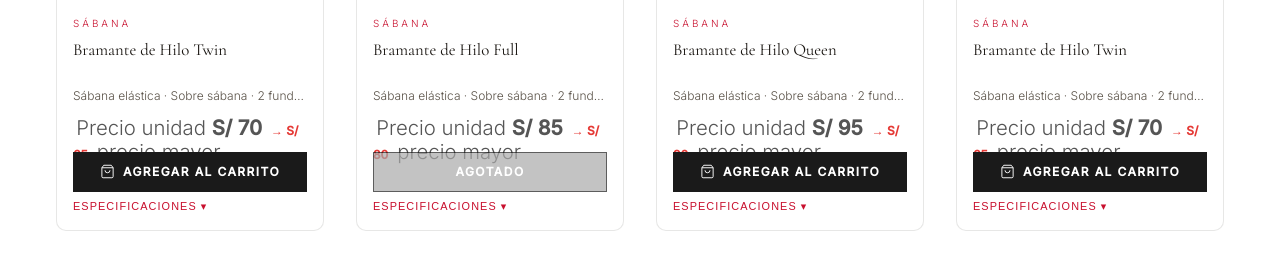
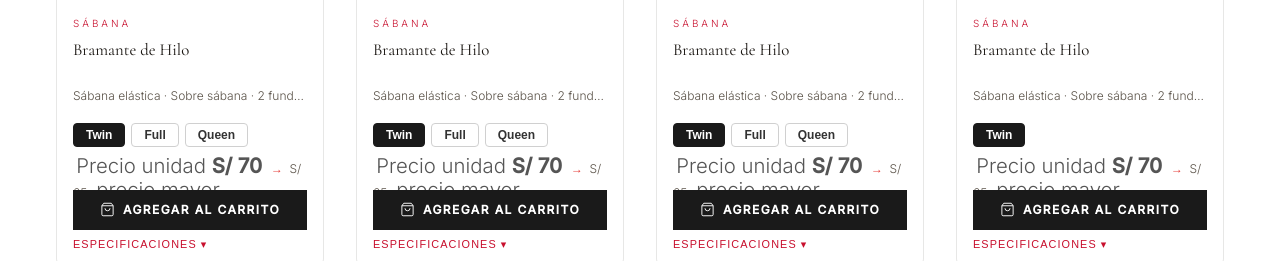
Before and after one commit to cahuazapilcom-a11y/qiru-automation, a FastAPI app: page / in a window 1280 px wide. Shown: the part 6133-6394 px from the top of the page. Run offline with FastAPI, Linux system fonts and the light colour scheme; parts of the project's set-up code (start-up, migrations or seed data) failed here and were passed over; some libraries are stand-ins or nearby versions.

Commit message:
Sabanas: one card per image with size selector buttons, remove duplicates
- 7 cards (one per unique image), each with Twin/Full/Queen size buttons
- Clicking a size button updates price instantly on the card
- Filter tabs auto-activate the matching size button
- CSS styles for size selector buttons

Co-Authored-By: Claude Sonnet 4.6 <noreply@anthropic.com>

```diff
--- a/static/qiru-center/script.js
+++ b/static/qiru-center/script.js
@@ -557,187 +557,66 @@ const PRODUCTS = {
 
     sabanas: [
         {
-            name: 'Bramante de Hilo Twin', price: 'S/ 65', originalPrice: 'S/ 70', priceLabel: true, includes: 'Sábana elástica · Sobre sábana · 2 fundas de almohada · 4 piezas', cat: 'Sábana',
-            size: 'Twin', images: ['a.png'],
-            specs: [
-                ['Material','Bramante de Hilo'],['Talla','Twin (1½ plaza)'],
-                ['Incluye','Sábana elástica · Sobre sábana · 2 fundas de almohada'],['Total','4 piezas'],
-                ['Precio unidad','S/ 70'],['Precio mayor','S/ 65'],
-            ]
-        },
-        {
-            name: 'Bramante de Hilo Full', price: 'S/ 80', originalPrice: 'S/ 85', priceLabel: true, outOfStock: true, includes: 'Sábana elástica · Sobre sábana · 2 fundas de almohada · 4 piezas', cat: 'Sábana',
-            size: 'Full', images: ['a.png'],
-            specs: [
-                ['Material','Bramante de Hilo'],['Talla','Full (2 plazas)'],
-                ['Incluye','Sábana elástica · Sobre sábana · 2 fundas de almohada'],['Total','4 piezas'],
-                ['Precio unidad','S/ 85'],['Precio mayor','S/ 80'],['Disponibilidad','Agotado'],
-            ]
-        },
-        {
-            name: 'Bramante de Hilo Queen', price: 'S/ 90', originalPrice: 'S/ 95', priceLabel: true, includes: 'Sábana elástica · Sobre sábana · 2 fundas de almohada · 4 piezas', cat: 'Sábana',
-            size: 'Queen', images: ['a.png'],
-            specs: [
-                ['Material','Bramante de Hilo'],['Talla','Queen (2½ plazas)'],
-                ['Incluye','Sábana elástica · Sobre sábana · 2 fundas de almohada'],['Total','4 piezas'],
-                ['Precio unidad','S/ 95'],['Precio mayor','S/ 90'],
-            ]
-        },
-        {
-            name: 'Bramante de Hilo Twin', price: 'S/ 65', originalPrice: 'S/ 70', priceLabel: true, includes: 'Sábana elástica · Sobre sábana · 2 fundas de almohada · 4 piezas', cat: 'Sábana',
-            size: 'Twin', images: ['y.png'],
-            specs: [
-                ['Material','Bramante de Hilo'],['Talla','Twin (1½ plaza)'],
-                ['Incluye','Sábana elástica · Sobre sábana · 2 fundas de almohada'],['Total','4 piezas'],
-                ['Precio unidad','S/ 70'],['Precio mayor','S/ 65'],
-            ]
-        },
-        {
-            name: 'Bramante de Hilo Full', price: 'S/ 80', originalPrice: 'S/ 85', priceLabel: true, includes: 'Sábana elástica · Sobre sábana · 2 fundas de almohada · 4 piezas', cat: 'Sábana',
-            size: 'Full', images: ['y.png'],
-            specs: [
-                ['Material','Bramante de Hilo'],['Talla','Full (2 plazas)'],
-                ['Incluye','Sábana elástica · Sobre sábana · 2 fundas de almohada'],['Total','4 piezas'],
-                ['Precio unidad','S/ 85'],['Precio mayor','S/ 80'],
-            ]
-        },
-        {
-            name: 'Bramante de Hilo Queen', price: 'S/ 90', originalPrice: 'S/ 95', priceLabel: true, includes: 'Sábana elástica · Sobre sábana · 2 fundas de almohada · 4 piezas', cat: 'Sábana',
-            size: 'Queen', images: ['y.png'],
-            specs: [
-                ['Material','Bramante de Hilo'],['Talla','Queen (2½ plazas)'],
-                ['Incluye','Sábana elástica · Sobre sábana · 2 fundas de almohada'],['Total','4 piezas'],
-                ['Precio unidad','S/ 95'],['Precio mayor','S/ 90'],
-            ]
-        },
-        {
-            name: 'Bramante de Hilo Twin', price: 'S/ 65', originalPrice: 'S/ 70', priceLabel: true, includes: 'Sábana elástica · Sobre sábana · 2 fundas de almohada · 4 piezas', cat: 'Sábana',
-            size: 'Twin',
-            images: ['x.png'],
-            specs: [
-                ['Material',      'Bramante de Hilo'],
-                ['Talla',         'Twin (1½ plaza)'],
-                ['Incluye',       'Sábana elástica · Sobre sábana · 2 fundas de almohada'],
-                ['Total',         '4 piezas'],
-                ['Precio unidad', 'S/ 70'],
-                ['Precio mayor',  'S/ 65'],
-            ]
-        },
-        {
-            name: 'Sábanas Bramante de Hilo Twin', price: 'S/ 65', originalPrice: 'S/ 70', priceLabel: true, includes: 'Sábana elástica · Sobre sábana · 2 fundas de almohada', cat: 'Sábana',
-            size: 'Twin',
-            images: ['twin.png'],
-            specs: [
-                ['Material',    'Bramante de Hilo · Suave y duradero'],
-                ['Talla',       'Twin (1½ Plazas)'],
-                ['Incluye',     'Sábana elástica · Sobre sábana · 2 fundas de almohada'],
-                ['Precio unidad', 'S/ 70'],
-                ['Precio mayor',  'S/ 65'],
-            ]
-        },
-        {
-            name: 'Bramante de Hilo Full', price: 'S/ 80', originalPrice: 'S/ 85', priceLabel: true, includes: 'Sábana elástica · Sobre sábana · 2 fundas de almohada · 4 piezas', cat: 'Sábana',
-            size: 'Full',
-            images: ['z.png'],
-            specs: [
-                ['Material',      'Bramante de Hilo'],
-                ['Talla',         'Full (2 plazas)'],
-                ['Incluye',       'Sábana elástica · Sobre sábana · 2 fundas de almohada'],
-                ['Total',         '4 piezas'],
-                ['Precio unidad', 'S/ 85'],
-                ['Precio mayor',  'S/ 80'],
-            ]
-        },
-        {
-            name: 'Bramante de Hilo Twin', price: 'S/ 65', originalPrice: 'S/ 70', priceLabel: true, includes: 'Sábana elástica · Sobre sábana · 2 fundas de almohada · 4 piezas', cat: 'Sábana',
-            size: 'Twin',
-            images: ['h.png'],
-            specs: [
-                ['Material',      'Bramante de Hilo'],
-                ['Talla',         'Twin (1½ plaza)'],
-                ['Incluye',       'Sábana elástica · Sobre sábana · 2 fundas de almohada'],
-                ['Total',         '4 piezas'],
-                ['Precio unidad', 'S/ 70'],
-                ['Precio mayor',  'S/ 65'],
-            ]
-        },
-        {
-            name: 'Bramante de Hilo Full', price: 'S/ 80', originalPrice: 'S/ 85', priceLabel: true, includes: 'Sábana elástica · Sobre sábana · 2 fundas de almohada · 4 piezas', cat: 'Sábana',
-            size: 'Full',
-            images: ['h.png'],
-            specs: [
-                ['Material',      'Bramante de Hilo'],
-                ['Talla',         'Full (2 plazas)'],
-                ['Incluye',       'Sábana elástica · Sobre sábana · 2 fundas de almohada'],
-                ['Total',         '4 piezas'],
-                ['Precio unidad', 'S/ 85'],
-                ['Precio mayor',  'S/ 80'],
-            ]
-        },
-        {
-            name: 'Bramante de Hilo Queen', price: 'S/ 90', originalPrice: 'S/ 95', priceLabel: true, includes: 'Sábana elástica · Sobre sábana · 2 fundas de almohada · 4 piezas', cat: 'Sábana',
-            size: 'Queen',
-            images: ['h.png'],
-            specs: [
-                ['Material',      'Bramante de Hilo'],
-                ['Talla',         'Queen (2½ plazas)'],
-                ['Incluye',       'Sábana elástica · Sobre sábana · 2 fundas de almohada'],
-                ['Total',         '4 piezas'],
-                ['Precio unidad', 'S/ 95'],
-                ['Precio mayor',  'S/ 90'],
-            ]
-        },
-        {
-            name: 'Sábanas Rayas Beige/Naranja Full', price: 'S/ 80', originalPrice: 'S/ 85', priceLabel: true, includes: 'Juego de sábanas · 4 piezas', cat: 'Sábana',
-            size: 'Full',
-            images: ['full.png'],
-            specs: [
-                ['Modelo',        'Rayas Beige/Naranja'],
-                ['Talla',         'Full'],
-                ['Incluye',       'Juego de sábanas · 4 piezas'],
-                ['Precio unidad', 'S/ 85'],
-                ['Precio mayor',  'S/ 80'],
-            ]
-        },
-        {
-            name: 'Sábana 2 Plazas — Algodón Premium', price: 'S/ 85', includes: '1 sábana encimera + 1 ajustable + 2 fundas', cat: 'Sábana',
-            size: '2 Plazas',
-            specs: [
-                ['Material',    'Algodón 100% · Suave al tacto'],
-                ['Medidas',     '200×240 cm · Sábana encimera'],
-                ['Incluye',     'Sábana encimera · Sábana ajustable · 2 fundas'],
-                ['Ideal para',  'Cama 2 plazas'],
-            ]
-        },
-        {
-            name: 'Sábana 1.5 Plazas — Algodón Premium', price: 'S/ 65', includes: '1 sábana encimera + 1 ajustable + 1 funda', cat: 'Sábana',
-            size: '1.5 Plazas',
-            specs: [
-                ['Material',    'Algodón 100% · Suave al tacto'],
-                ['Medidas',     '160×220 cm · Sábana encimera'],
-                ['Incluye',     'Sábana encimera · Sábana ajustable · 1 funda'],
-                ['Ideal para',  'Cama 1.5 plazas'],
-            ]
-        },
-        {
-            name: 'Sábana Queen — Algodón Premium', price: 'S/ 110', includes: '1 sábana encimera + 1 ajustable + 2 fundas', cat: 'Sábana',
-            size: 'Queen',
-            specs: [
-                ['Material',    'Algodón 100% · Suave al tacto'],
-                ['Medidas',     '220×260 cm · Sábana encimera'],
-                ['Incluye',     'Sábana encimera · Sábana ajustable · 2 fundas'],
-                ['Ideal para',  'Cama Queen'],
-            ]
-        },
-        {
-            name: 'Sábana King — Algodón Premium', price: 'S/ 130', includes: '1 sábana encimera + 1 ajustable + 2 fundas', cat: 'Sábana',
-            size: 'King',
-            specs: [
-                ['Material',    'Algodón 100% · Suave al tacto'],
-                ['Medidas',     '240×280 cm · Sábana encimera'],
-                ['Incluye',     'Sábana encimera · Sábana ajustable · 2 fundas'],
-                ['Ideal para',  'Cama King'],
-            ]
+            name: 'Bramante de Hilo', cat: 'Sábana', images: ['a.png'],
+            includes: 'Sábana elástica · Sobre sábana · 2 fundas de almohada · 4 piezas',
+            variants: [
+                { size: 'Twin',  price: 'S/ 65', originalPrice: 'S/ 70' },
+                { size: 'Full',  price: 'S/ 80', originalPrice: 'S/ 85', outOfStock: true },
+                { size: 'Queen', price: 'S/ 90', originalPrice: 'S/ 95' },
+            ],
+            specs: [['Material','Bramante de Hilo'],['Incluye','Sábana elástica · Sobre sábana · 2 fundas de almohada'],['Total','4 piezas']],
+        },
+        {
+            name: 'Bramante de Hilo', cat: 'Sábana', images: ['y.png'],
+            includes: 'Sábana elástica · Sobre sábana · 2 fundas de almohada · 4 piezas',
+            variants: [
+                { size: 'Twin',  price: 'S/ 65', originalPrice: 'S/ 70' },
+                { size: 'Full',  price: 'S/ 80', originalPrice: 'S/ 85' },
+                { size: 'Queen', price: 'S/ 90', originalPrice: 'S/ 95' },
+            ],
+            specs: [['Material','Bramante de Hilo'],['Incluye','Sábana elástica · Sobre sábana · 2 fundas de almohada'],['Total','4 piezas']],
+        },
+        {
+            name: 'Bramante de Hilo', cat: 'Sábana', images: ['h.png'],
+            includes: 'Sábana elástica · Sobre sábana · 2 fundas de almohada · 4 piezas',
+            variants: [
+                { size: 'Twin',  price: 'S/ 65', originalPrice: 'S/ 70' },
+                { size: 'Full',  price: 'S/ 80', originalPrice: 'S/ 85' },
+                { size: 'Queen', price: 'S/ 90', originalPrice: 'S/ 95' },
+            ],
+            specs: [['Material','Bramante de Hilo'],['Incluye','Sábana elástica · Sobre sábana · 2 fundas de almohada'],['Total','4 piezas']],
+        },
+        {
+            name: 'Bramante de Hilo', cat: 'Sábana', images: ['twin.png'],
+            includes: 'Sábana elástica · Sobre sábana · 2 fundas de almohada · 4 piezas',
+            variants: [
+                { size: 'Twin', price: 'S/ 65', originalPrice: 'S/ 70' },
+            ],
+            specs: [['Material','Bramante de Hilo'],['Incluye','Sábana elástica · Sobre sábana · 2 fundas de almohada'],['Total','4 piezas']],
+        },
+        {
+            name: 'Bramante de Hilo', cat: 'Sábana', images: ['x.png'],
+            includes: 'Sábana elástica · Sobre sábana · 2 fundas de almohada · 4 piezas',
+            variants: [
+                { size: 'Twin', price: 'S/ 65', originalPrice: 'S/ 70' },
+            ],
+            specs: [['Material','Bramante de Hilo'],['Incluye','Sábana elástica · Sobre sábana · 2 fundas de almohada'],['Total','4 piezas']],
+        },
+        {
+            name: 'Bramante de Hilo', cat: 'Sábana', images: ['z.png'],
+            includes: 'Sábana elástica · Sobre sábana · 2 fundas de almohada · 4 piezas',
+            variants: [
+                { size: 'Full', price: 'S/ 80', originalPrice: 'S/ 85' },
+            ],
+            specs: [['Material','Bramante de Hilo'],['Incluye','Sábana elástica · Sobre sábana · 2 fundas de almohada'],['Total','4 piezas']],
+        },
+        {
+            name: 'Rayas Beige/Naranja', cat: 'Sábana', images: ['full.png'],
+            includes: 'Juego de sábanas · 4 piezas',
+            variants: [
+                { size: 'Full', price: 'S/ 80', originalPrice: 'S/ 85' },
+            ],
+            specs: [['Modelo','Rayas Beige/Naranja'],['Incluye','Juego de sábanas · 4 piezas']],
         },
     ],
 };
@@ -855,9 +734,11 @@ function createCard(p) {
 
     const card = document.createElement('div');
     card.className = 'product-card reveal';
-    card.dataset.cat  = p.cat;
-    card.dataset.size = p.size || '';
-    card.dataset.line = p.line || '';
+    card.dataset.cat   = p.cat;
+    // For variant cards, expose all sizes for filter matching
+    card.dataset.sizes = p.variants ? p.variants.map(v => v.size).join(' ') : (p.size || '');
+    card.dataset.size  = p.variants ? p.variants[0].size : (p.size || '');
+    card.dataset.line  = p.line || '';
 
     const cartIconSVG = `<svg width="15" height="15" viewBox="0 0 24 24" fill="none" stroke="currentColor" stroke-width="1.5"><path d="M6 2L3 6v14a2 2 0 002 2h14a2 2 0 002-2V6l-3-4z"/><line x1="3" y1="6" x2="21" y2="6"/><path d="M16 10a4 4 0 01-8 0"/></svg>`;
     const heartSVG   = `<svg width="18" height="18" viewBox="0 0 24 24" fill="none" stroke="currentColor" stroke-width="1.5"><path d="M20.84 4.61a5.5 5.5 0 00-7.78 0L12 5.67l-1.06-1.06a5.5 5.5 0 00-7.78 7.78l1.06 1.06L12 21.23l7.78-7.78 1.06-1.06a5.5 5.5 0 000-7.78z"/></svg>`;
@@ -873,6 +754,24 @@ function createCard(p) {
             `<img src="${imgBase+img}" class="card-thumb${i===0?' card-thumb--active':''}" data-img="${imgBase+img}" alt="${p.name}">`
           ).join('')
         : '';
+
+    // For variant cards, use first variant as default
+    const activeVariant = p.variants ? p.variants[0] : null;
+    const displayPrice    = activeVariant ? activeVariant.price        : p.price;
+    const displayOriginal = activeVariant ? activeVariant.originalPrice : p.originalPrice;
+    const displayOOS      = activeVariant ? !!activeVariant.outOfStock  : !!p.outOfStock;
+
+    const variantBtnsHTML = p.variants ? `
+        <div class="card-size-btns">
+            ${p.variants.map((v, i) => `
+                <button class="card-size-btn${i===0?' active':''}"
+                        data-price="${v.price}"
+                        data-orig="${v.originalPrice||''}"
+                        data-size="${v.size}"
+                        ${v.outOfStock ? 'data-oos="1"' : ''}>
+                    ${v.size}
+                </button>`).join('')}
+        </div>` : '';
 
     card.innerHTML = `
         <div class="card-img-wrap">
@@ -886,16 +785,11 @@ function createCard(p) {
             <div class="card-category">${p.cat}</div>
             <div class="card-name">${p.name}</div>
             <div class="card-desc">${p.includes}</div>
+            ${variantBtnsHTML}
             <div class="card-price">
-                ${p.priceLabel
-                    ? `<span style="font-size:0.82em;color:#555;">Precio unidad <strong>${p.originalPrice}</strong></span>&nbsp;<span style="color:#e53935;font-weight:bold;">→ ${p.price}</span>&nbsp;<span style="font-size:0.82em;color:#555;">precio mayor</span>`
-                    : (p.originalPrice ? `<span style="text-decoration:line-through;color:#aaa;font-size:0.85em;margin-right:6px;">${p.originalPrice}</span><span style="color:#e53935;font-weight:bold;">${p.price}</span> <span>soles</span>` : `<span>${p.price}</span> <span>soles</span>`)
-                }
+                <span style="font-size:0.82em;color:#555;">Precio unidad <strong class="cp-orig">${displayOriginal || displayPrice}</strong></span>&nbsp;<span class="cp-mayor" style="color:#e53935;font-weight:bold;">→ <span class="cp-price">${displayPrice}</span></span>&nbsp;<span style="font-size:0.82em;color:#555;">precio mayor</span>
             </div>
-            ${p.outOfStock
-                ? `<button class="btn-add-cart" disabled style="background:#aaa;cursor:not-allowed;opacity:0.7;">Agotado</button>`
-                : `<button class="btn-add-cart">${cartIconSVG} Agregar al carrito</button>`
-            }
+            <button class="btn-add-cart"${displayOOS ? ' disabled style="background:#aaa;cursor:not-allowed;opacity:0.7;"' : ''}>${displayOOS ? 'Agotado' : cartIconSVG + ' Agregar al carrito'}</button>
             ${specsHTML ? `
             <button class="btn-specs-toggle">Especificaciones ▾</button>
             <table class="card-specs-table hidden"><tbody>${specsHTML}</tbody></table>` : ''}
@@ -916,6 +810,33 @@ function createCard(p) {
     favBtn && favBtn.addEventListener('click', function(e) {
         e.stopPropagation();
         favBtn.classList.toggle('active');
+    });
+
+    // Botones de talla (variants)
+    card.querySelectorAll('.card-size-btn').forEach(function(btn) {
+        btn.addEventListener('click', function(e) {
+            e.stopPropagation();
+            card.querySelectorAll('.card-size-btn').forEach(function(b) { b.classList.remove('active'); });
+            btn.classList.add('active');
+            var price = btn.dataset.price;
+            var orig  = btn.dataset.orig;
+            var oos   = btn.dataset.oos === '1';
+            card.dataset.size = btn.dataset.size;
+            card.querySelector('.cp-orig').textContent  = orig || price;
+            card.querySelector('.cp-price').textContent = price;
+            var addBtn2 = card.querySelector('.btn-add-cart');
+            if (addBtn2) {
+                if (oos) {
+                    addBtn2.disabled = true;
+                    addBtn2.textContent = 'Agotado';
+                    addBtn2.style.cssText = 'background:#aaa;cursor:not-allowed;opacity:0.7;';
+                } else {
+                    addBtn2.disabled = false;
+                    addBtn2.innerHTML = cartIconSVG + ' Agregar al carrito';
+                    addBtn2.style.cssText = '';
+                }
+            }
+        });
     });
 
     // Agregar al carrito
@@ -1423,10 +1344,14 @@ function initFilters(tabsId, gridId) {
             tab.classList.add('active');
             const filter = tab.dataset.filter;
             grid.querySelectorAll('.product-card').forEach(card => {
-                if (filter === 'all' || card.dataset.cat === filter) {
-                    card.style.display = '';
-                } else {
-                    card.style.display = 'none';
+                const sizes = (card.dataset.sizes || card.dataset.size || '').split(' ');
+                const match = filter === 'all' || sizes.includes(filter) || card.dataset.cat === filter;
+                card.style.display = match ? '' : 'none';
+                // Auto-activate the matching size button
+                if (match && filter !== 'all') {
+                    card.querySelectorAll('.card-size-btn').forEach(function(btn) {
+                        if (btn.dataset.size === filter) btn.click();
+                    });
                 }
             });
         });
--- a/static/qiru-center/style.css
+++ b/static/qiru-center/style.css
@@ -553,6 +553,33 @@ body:has(.product-card:hover) .cursor-follower {
 .btn-add-cart:hover {
     background: var(--accent); border-color: var(--accent); color: #fff;
     box-shadow: 0 4px 20px rgba(200,16,46,.3);
+}
+
+/* ── Size selector buttons on cards ── */
+.card-size-btns {
+    display: flex; flex-wrap: wrap; gap: 6px;
+    margin: 8px 0 6px;
+}
+.card-size-btn {
+    padding: 4px 12px;
+    border: 1.5px solid #d0d0d0;
+    border-radius: 4px;
+    background: #fff;
+    color: #333;
+    font-size: 0.75rem;
+    font-weight: 600;
+    cursor: pointer;
+    transition: all .2s;
+    user-select: none;
+}
+.card-size-btn:hover {
+    border-color: #1a1a1a;
+    color: #1a1a1a;
+}
+.card-size-btn.active {
+    background: #1a1a1a;
+    border-color: #1a1a1a;
+    color: #fff;
 }
 
 @media (max-width: 768px) {
```
